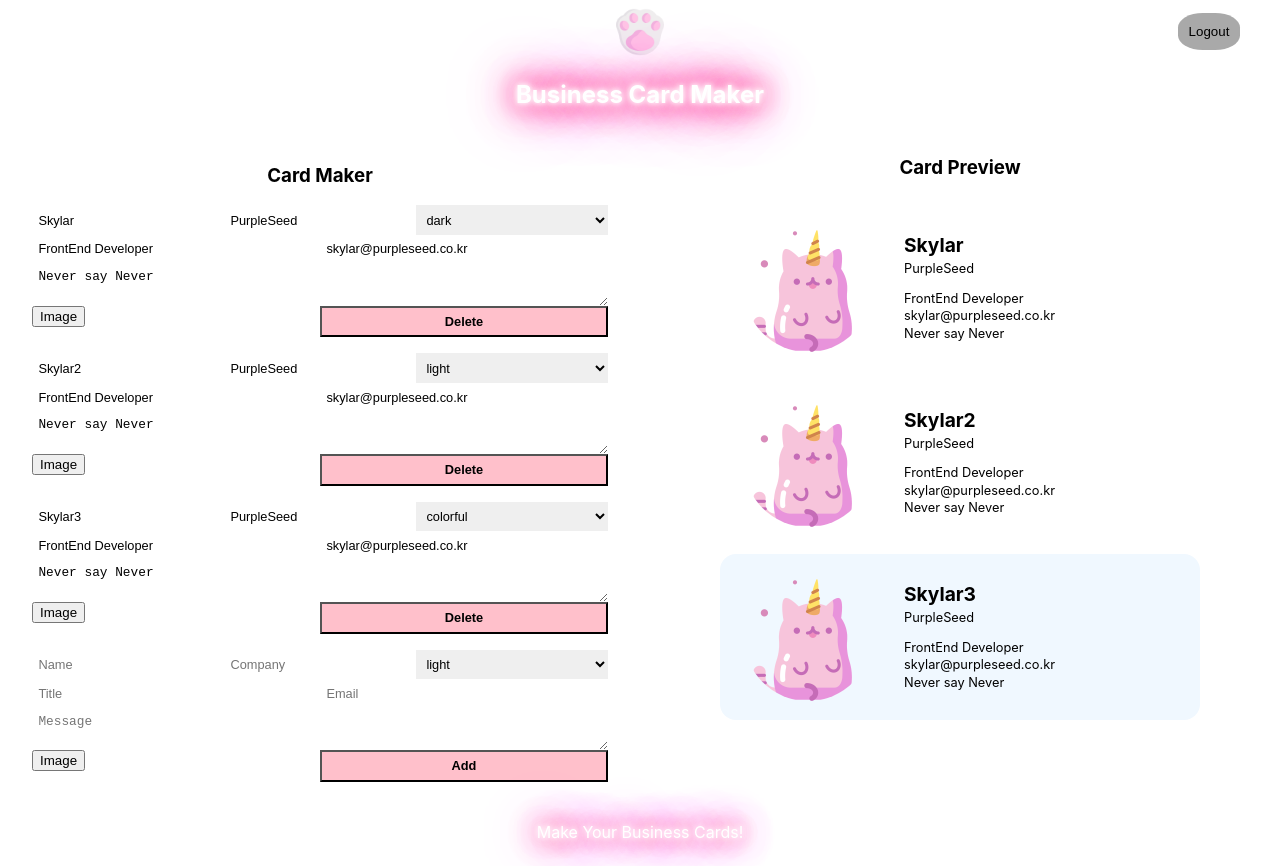
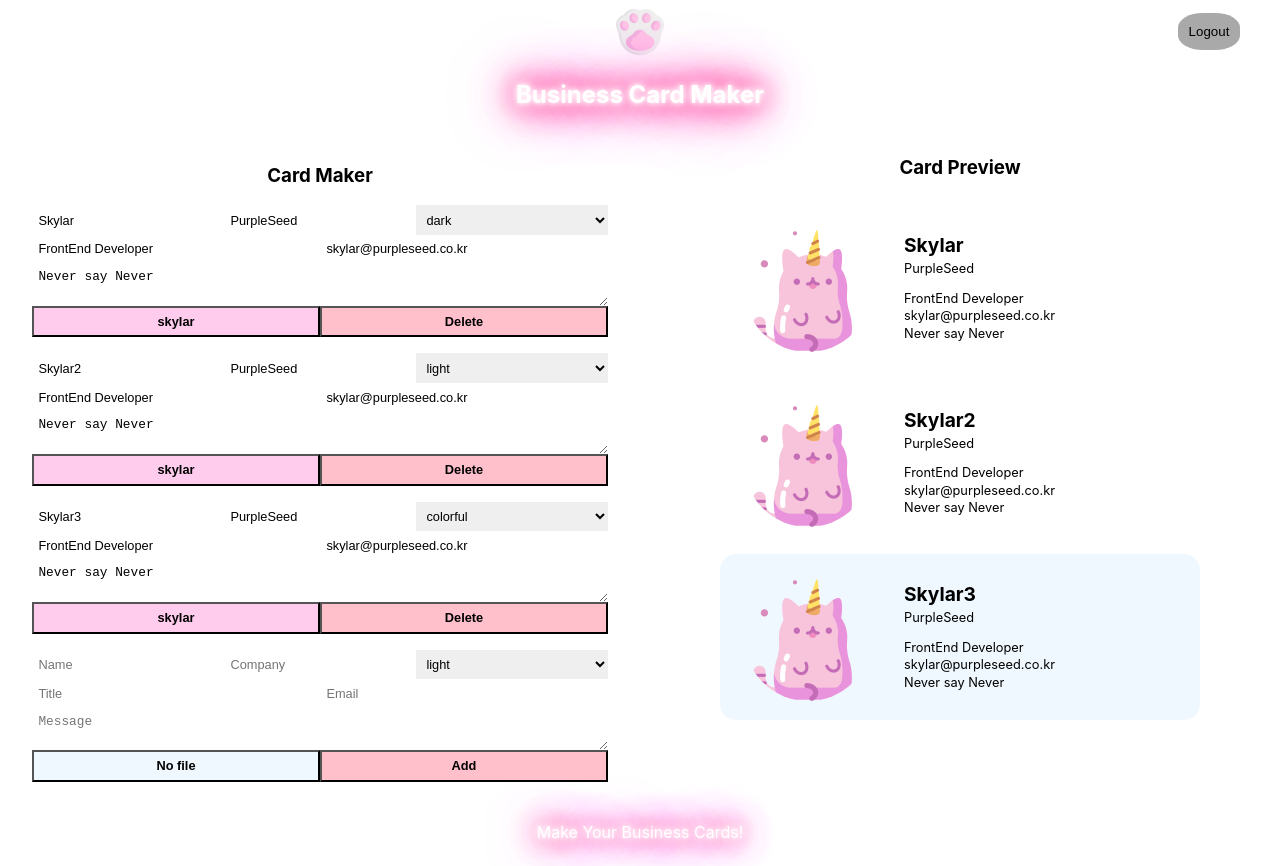
Before and after one commit to Skylar090807/React_Router_Firebase_BuisnessCard, a React (Create React App) app: page /maker in a window 1280 px wide. Built offline with nearby package versions, Linux system fonts and the light colour scheme; no server answers; sample sign-in values are in the browser's storage.

Commit message:
loading spinner

```diff
--- a/src/components/button/button.module.css
+++ b/src/components/button/button.module.css
@@ -8,6 +8,7 @@
   padding: 0.5em;
   flex: 1 1 50%;
   font-size: 0.8rem;
+  outline: 0;
 }
 
 .button:hover {
--- a/src/components/card_add_form/card_add_form.jsx
+++ b/src/components/card_add_form/card_add_form.jsx
@@ -1,4 +1,4 @@
-import React, { useRef } from 'react'
+import React, { useRef, useState } from 'react'
 import Button from '../button/button'
 import styles from './card_add_form.module.css'
 
@@ -11,9 +11,17 @@ const CardAddForm = ({ FileInput, onAdd }) => {
   const titleRef = useRef()
   const emailRef = useRef()
   const messageRef = useRef()
+  const [file, setFile] = useState({ fileName: null, fileURL: null })
+
+  const onFileChange = (file) => {
+    console.log(file)
+    setFile({
+      fileName: file.name,
+      fileURL: file.url,
+    })
+  }
 
   const onSubmit = (event) => {
-    console.log(event)
     event.preventDefault()
     const card = {
       id: Date.now(), //uuid
@@ -23,10 +31,11 @@ const CardAddForm = ({ FileInput, onAdd }) => {
       title: titleRef.current.value || '',
       email: emailRef.current.value || '',
       message: messageRef.current.value || '',
-      fileName: '',
-      fileURL: '',
+      fileName: file.fileName || '',
+      fileURL: file.fileURL || '',
     }
     formRef.current.reset()
+    setFile({ fileName: null, fileURL: null })
     onAdd(card)
   }
   return (
@@ -43,7 +52,7 @@ const CardAddForm = ({ FileInput, onAdd }) => {
       <input ref={emailRef} className={styles.input} type="text" name="email" placeholder="Email" />
       <textarea ref={messageRef} className={styles.textarea} name="message" placeholder="Message" />
       <div className={styles.fileInput}>
-        <FileInput />
+        <FileInput name={file.fileName} onFileChange={onFileChange} />
       </div>
       <Button name="Add" onClick={onSubmit} />
     </form>
--- a/src/components/card_edit_form/card_edit_form.jsx
+++ b/src/components/card_edit_form/card_edit_form.jsx
@@ -13,6 +13,14 @@ const CardEditForm = ({ FileInput, card, updateCard, deleteCard }) => {
   const messageRef = useRef()
 
   const { name, company, title, email, message, theme, fileName, fileURL } = card
+
+  const onFileChange = (file) => {
+    updateCard({
+      ...card, //spread operator
+      fileName: file.name,
+      fileURL: file.url,
+    })
+  }
 
   //input에서 변경 사항이 생기면 onChange가 발생한다. 이때 내가 정의해둔 함수 onChange가 호출 된다.
   const onChange = (event) => {
@@ -44,7 +52,7 @@ const CardEditForm = ({ FileInput, card, updateCard, deleteCard }) => {
       <input className={styles.input} type="text" name="email" ref={emailRef} value={email} onChange={onChange} />
       <textarea className={styles.textarea} ref={messageRef} name="message" value={message} onChange={onChange} />
       <div className={styles.fileInput}>
-        <FileInput />
+        <FileInput name={fileName} onFileChange={onFileChange} />
       </div>
       <Button name="Delete" onClick={onSubmit} />
     </form>
--- a/src/components/image_file_input/image_file_input.jsx
+++ b/src/components/image_file_input/image_file_input.jsx
@@ -1,6 +1,37 @@
-import React from 'react'
+import React, { useState } from 'react'
+import { useRef } from 'react/cjs/react.development'
 import styles from './image_file_input.module.css'
 
-const ImageFileInput = ({ imageUploader }) => <button>Image</button>
+const ImageFileInput = ({ imageUploader, name, onFileChange }) => {
+  const [loading, setLoading] = useState(false) // ladingSpinner, fileupload button
+  const inputRef = useRef()
+  const onButtonClick = (event) => {
+    event.preventDefault()
+    inputRef.current.click()
+  }
+
+  const onChange = async (event) => {
+    setLoading(true) // ladingSpinner, fileupload button
+    //async 없이 imageUploader.upload(event.target.files[0]).then(console.log)도 가능하나, 리스너 콜백 자체를 async라고 붙여주고 uploaded = await 해주면 비동기적으로 할 수 있다.
+    const uploaded = await imageUploader.upload(event.target.files[0]) //service>upload 받아옴. async이기 때문에 promise가 전달 된다.
+    setLoading(false) // ladingSpinner, fileupload button
+    onFileChange({
+      name: uploaded.original_filename,
+      url: uploaded.url,
+    })
+  }
+  return (
+    // trick! css에서 input을 보여주지 않고, 내가 정의한 UI를 보여주되 UI에서 클릭 발생 시 input을 수동적 코드로 클릭.
+    <div className={styles.container}>
+      <input ref={inputRef} className={styles.input} type="file" accept="image/*" name="file" onChange={onChange} />
+      {!loading && ( //!loading -> fasle for css
+        <button className={`${styles.button} ${name ? styles.pink : styles.aliceblue}`} onClick={onButtonClick}>
+          {name || 'No file'}
+        </button>
+      )}
+      {loading && <div className={styles.loading}></div>} {/* loading -> true for css  */}
+    </div>
+  )
+}
 
 export default ImageFileInput
--- a/src/components/image_file_input/image_file_input.module.css
+++ b/src/components/image_file_input/image_file_input.module.css
@@ -0,0 +1,56 @@
+@value makerLightGrey from '../../common/colors.css';
+
+.container {
+  width: 100%;
+  height: 100%;
+  display: flex;
+  justify-content: center;
+  align-items: center;
+}
+
+.input {
+  display: none;
+}
+
+.button {
+  width: 100%;
+  height: 100%;
+  font-weight: bold;
+  cursor: pointer;
+  outline: 0;
+  font-size: 0.8rem;
+}
+
+.button.aliceblue {
+  background-color: aliceblue;
+}
+
+.button.pink {
+  background-color: #ffccee;
+}
+
+.button:hover {
+  opacity: 0.8;
+}
+
+/* for loading spinner */
+.loading {
+  width: 2em;
+  height: 2em;
+  border-radius: 50%;
+  border: 3px solid aliceblue;
+  border-top: 3px solid pink;
+  border-right: 3px solid #f6ccff;
+  border-left: 3px solid #ccffff;
+  animation: spin 2s linear infinite;
+}
+
+/* animation spin  */
+@keyframes spin {
+  0% {
+    transform: rotate(0deg);
+  }
+  100% {
+    transform: rotate(360deg);
+  }
+}
--- a/src/service/image_uploader.js
+++ b/src/service/image_uploader.js
@@ -1,7 +1,15 @@
 class ImageUploader {
   async upload(file) {
+    //image_file_input에 upload 전달.
     //Asynchronous 한다. promise return
-    return 'file'
+    const data = new FormData()
+    data.append('file', file)
+    data.append('upload_preset', 'pdzaoz52') //cloudinary preset name
+    const result = await fetch('https://api.cloudinary.com/v1_1/drqni4rhj/upload', {
+      method: 'POST',
+      body: data,
+    })
+    return await result.json()
   }
 }
 
```
